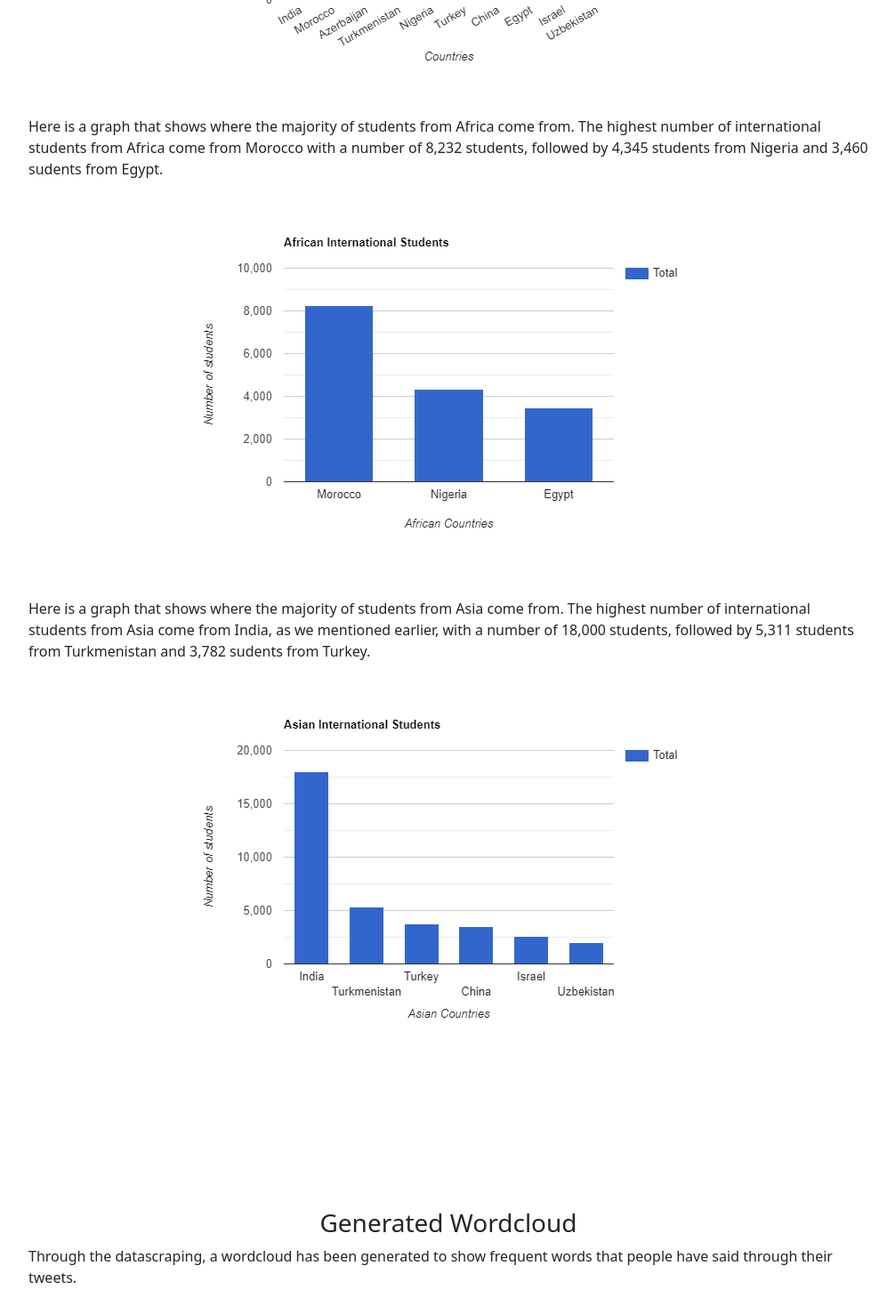
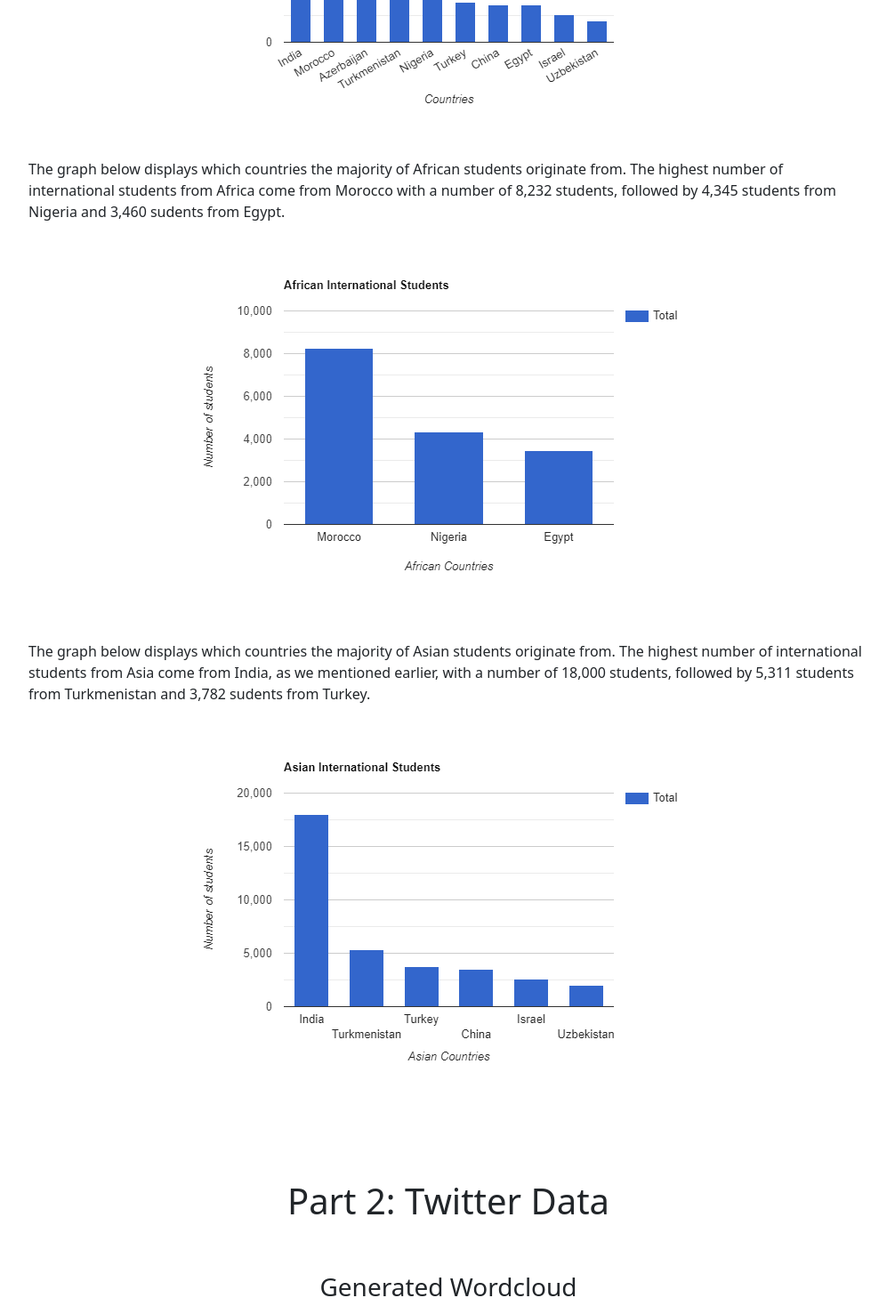
Before and after one commit to ITWS-Hackathon/refugee-data, an Angular app in the folder frontend/: page /resources in a window 1280 px wide. Shown: the part 880-2348 px from the top of the page at 89% size, without its empty margins (136-1142 px from the left). Built offline with nearby package versions, Linux system fonts and the light colour scheme.

Commit message:
edit wording, display

```diff
--- a/frontend/src/app/bar-graphs1/bar-graphs1.component.html
+++ b/frontend/src/app/bar-graphs1/bar-graphs1.component.html
@@ -1,3 +1,4 @@
+<h1 class="text-center">Part 1: Categorical Demographic Data</h1>
 <div class="w-75 mx-auto mt-5 p-2 d-flex flex-column">
     <p>
         Here are some graphs that display data on how many international students from different countries had come to Ukraine to further their studies. By 2019, there were 80,470 international students in Ukraine in total. The #1 country that has the most international students is India, who has a total of around 18,000 international students studying in Ukraine.
@@ -8,7 +9,7 @@
 
 <div class="w-75 mx-auto mt-5 p-2 d-flex flex-column">
     <p>
-        Here is a graph that shows where the majority of students from Africa come from. The highest number of international students from Africa come from Morocco with a number of 8,232 students, followed by 4,345 students from Nigeria and 3,460 sudents from Egypt.
+        The graph below displays which countries the majority of African students originate from. The highest number of international students from Africa come from Morocco with a number of 8,232 students, followed by 4,345 students from Nigeria and 3,460 sudents from Egypt.
     </p>
 </div>
 <img src="../../assets/bar-graph (1).png" alt="Top countries in Africa that have international students in Ukraine.">
@@ -16,9 +17,9 @@
 
 <div class="w-75 mx-auto mt-5 p-2 d-flex flex-column">
     <p>
-        Here is a graph that shows where the majority of students from Asia come from. The highest number of international students from Asia come from India, as we mentioned earlier, with a number of 18,000 students, followed by 5,311 students from Turkmenistan and 3,782 sudents from Turkey.
+        The graph below displays which countries the majority of Asian students originate from. The highest number of international students from Asia come from India, as we mentioned earlier, with a number of 18,000 students, followed by 5,311 students from Turkmenistan and 3,782 sudents from Turkey.
     </p>
 </div>
 <img src="../../assets/bar-graph (2).png" alt="Top countries in Asia that have international students in Ukraine.">
 
-<br/><br/><br/><br/><br/><br/>
+<br/><br/><br/><br/><br/>
--- a/frontend/src/app/resources/resources.component.html
+++ b/frontend/src/app/resources/resources.component.html
@@ -1,22 +1,22 @@
 <div class="w-75 mx-auto mt-5 p-2 d-flex flex-column align-items-center">
     <h1>Resources</h1>
     <ul>
-        <li>
+        <li class="mb-2">
             <a target="_blank" href="https://www.cnn.com/2022/03/18/tech/african-students-ukraine-social-media/index.html">'We come for our own': How Black volunteers rallied online to help African students in Ukraine</a> - CNN
         </li>
-        <li>
+        <li class="mb-2">
             <a target="_blank" href="https://notesfrompoland.com/2022/03/10/non-ukrainian-refugees-in-poland-facing-exclusion-and-discrimination-warn-aid-groups/">Non-Ukrainian refugees in Poland face exclusion and discrimination, warn aid groups</a> - Notes from Poland
         </li>
-        <li>
+        <li class="mb-2">
             <a target="_blank" href="https://www.washingtonpost.com/lifestyle/2022/03/25/isha-sesay-african-students-ukraine/?utm_medium=social&utm_campaign=wp_main&utm_source=twitter">African students in Ukraine have suffered. Their stories matter.</a> - The Washington Post
         </li>
-        <li>
+        <li class="mb-2">
             <a target="_blank" href="https://www.axios.com/africans-in-ukraine-racism-81bf8ebd-2d03-4373-bdeb-b5de9db7ec91.html">#AfricansInUkraine: Escaping students describe rejection at border</a> - Axios
         </li>
-        <li>
+        <li class="mb-2">
             <a target="_blank" href="https://www.bbc.com/news/world-africa-60603226">Ukraine: Why so many African and Indian students were in the country</a> - BBC News
         </li>
-        <li>
+        <li class="mb-2">
             <a target="_blank" href="https://www.statista.com/statistics/1294331/number-of-international-students-ukraine-by-origin/">Total inbound internationally mobile students in Ukraine in 2020, by country of origin</a> - Statista
         </li>
     </ul>
--- a/frontend/src/app/wordcloud/wordcloud.component.html
+++ b/frontend/src/app/wordcloud/wordcloud.component.html
@@ -1,8 +1,9 @@
+<h1 class="text-center">Part 2: Twitter Data</h1>
 <div class="w-75 mx-auto mt-5 p-2 d-flex flex-column">
   <h3 class="text-center">Generated Wordcloud</h3>
   <p>
       Through the datascraping, a wordcloud has been generated to show frequent words that
-      people have said through their tweets.
+      people have used intheir tweets.
   </p>
   <p>
     The most frequent words shown are <b>#africansinpoland</b>, <b>refugees</b>, and <b>#africansinukraine</b>.
```
